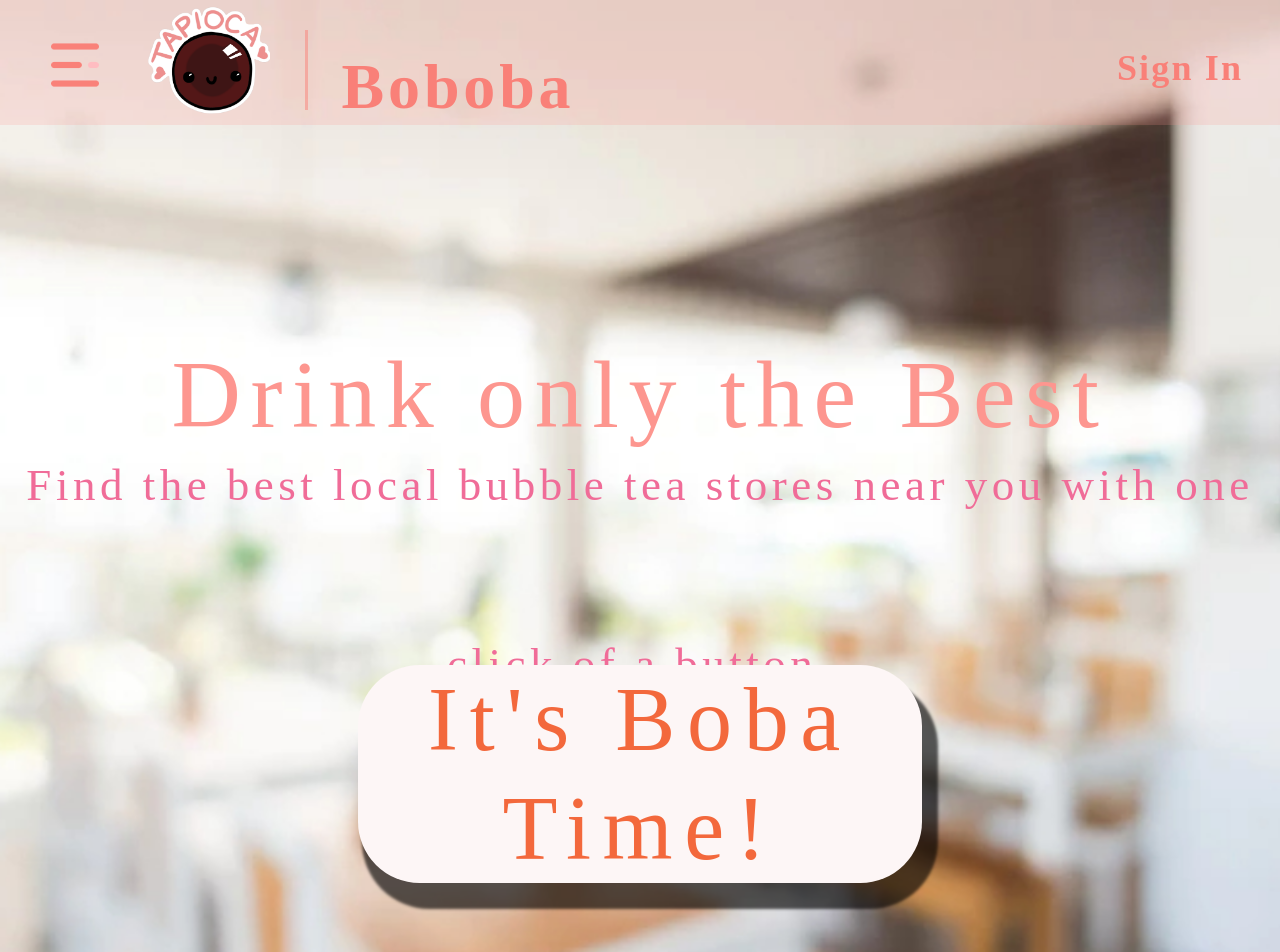
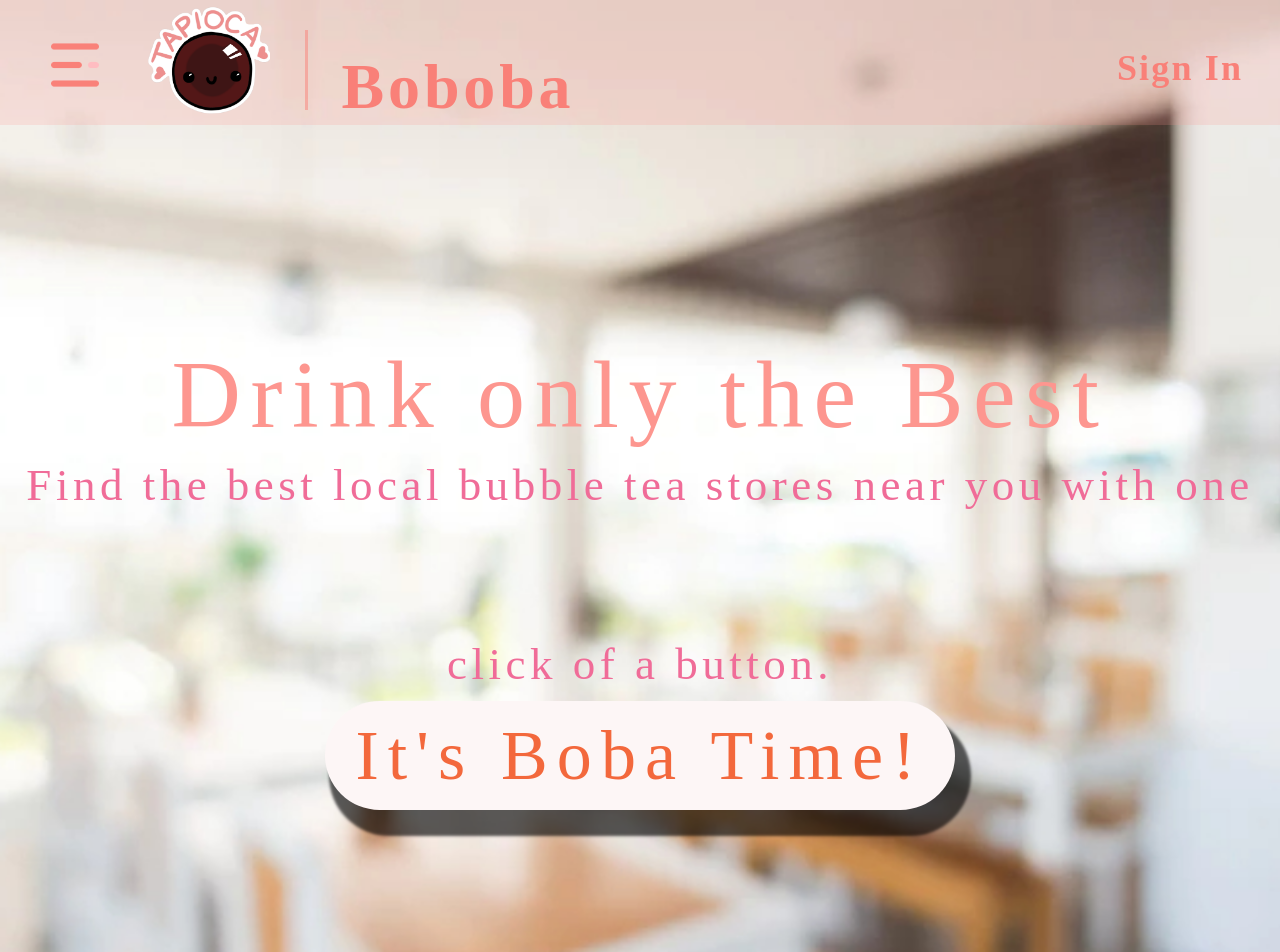
Before and after one commit to DFedron/BoBoBa, a React (Create React App) app in the folder frontend/: page / in a window 1280 px wide. Shown: the top 952 px of the page. Built offline with nearby package versions, Linux system fonts and the light colour scheme.

Commit message:
Fix the gimme button issue

```diff
--- a/frontend/src/components/Hellopage.tsx
+++ b/frontend/src/components/Hellopage.tsx
@@ -62,7 +62,7 @@ const Button = styled.div`
     font-family: 'Irish Grover';
     font-style: normal;
     font-weight: 400;
-    font-size: 90px;
+    font-size: 70px;
     line-height: 109px;
 
     letter-spacing: 0.13em;
@@ -75,8 +75,8 @@ const Button = styled.div`
     box-shadow: 10px 20px 3px 6px rgba(0, 0, 0, 0.64);
     border-radius: 61.5px;
     margin: auto;
-
-    width: 44%;
+    padding: 0 30px;
+    width: fit-content;
     &:hover{
         background-color: #fff;
     }
@@ -99,11 +99,11 @@ const Hellopage = () =>
                 <ContentTwo>
                     Find the best local bubble tea stores near you with one click of a button.
                 </ContentTwo>
-                <Link to='/boba-map' style={{ textDecoration: 'none' }}>
-                    <Button>
-                        It's Boba Time!
-                    </Button>
-                </Link>
+                <Button>
+                    <Link to='/boba-map' style={{ textDecoration: 'none', color: "#F3683C"}}>
+                            It's Boba Time!
+                    </Link>
+                </Button>
 
 
             </Section>
```
